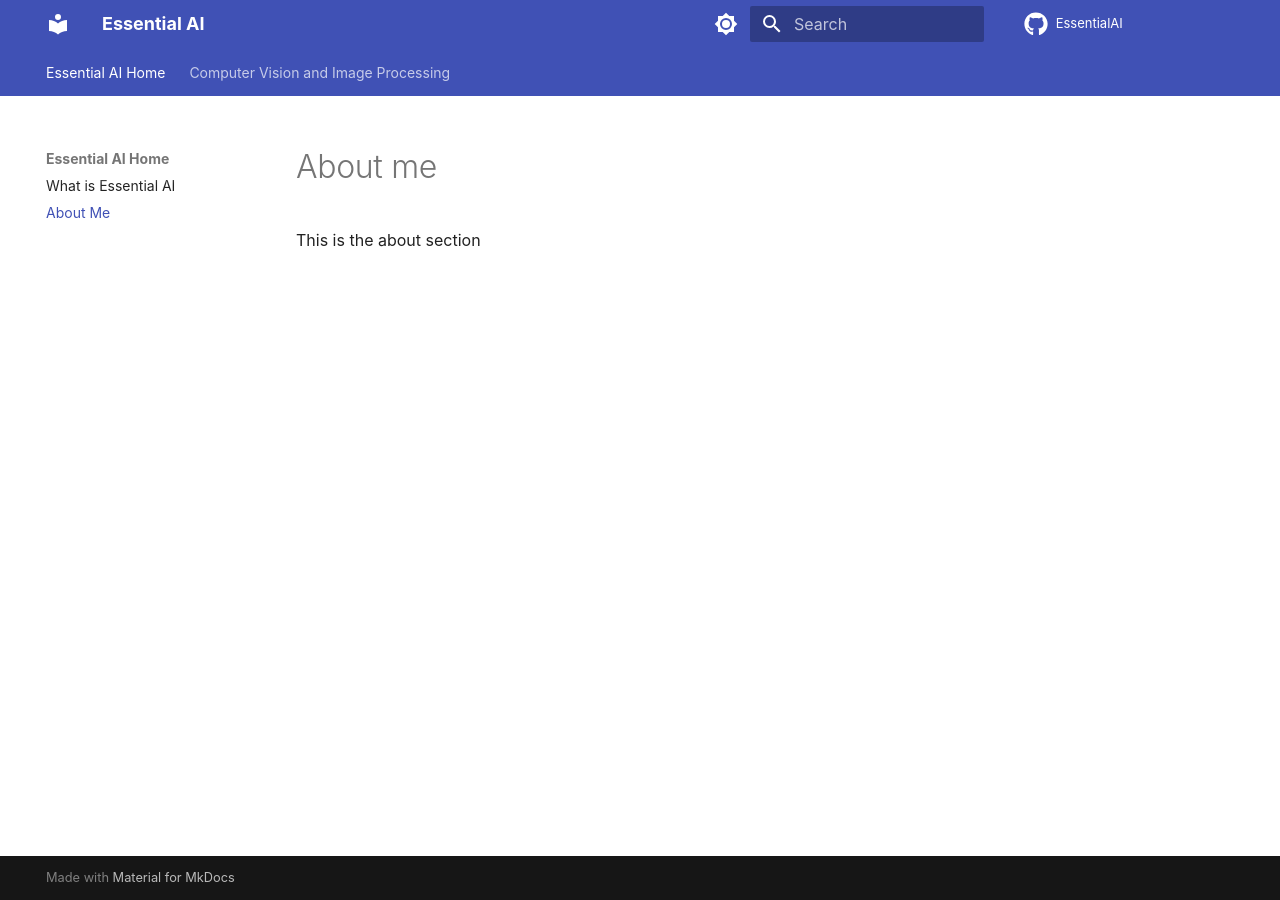
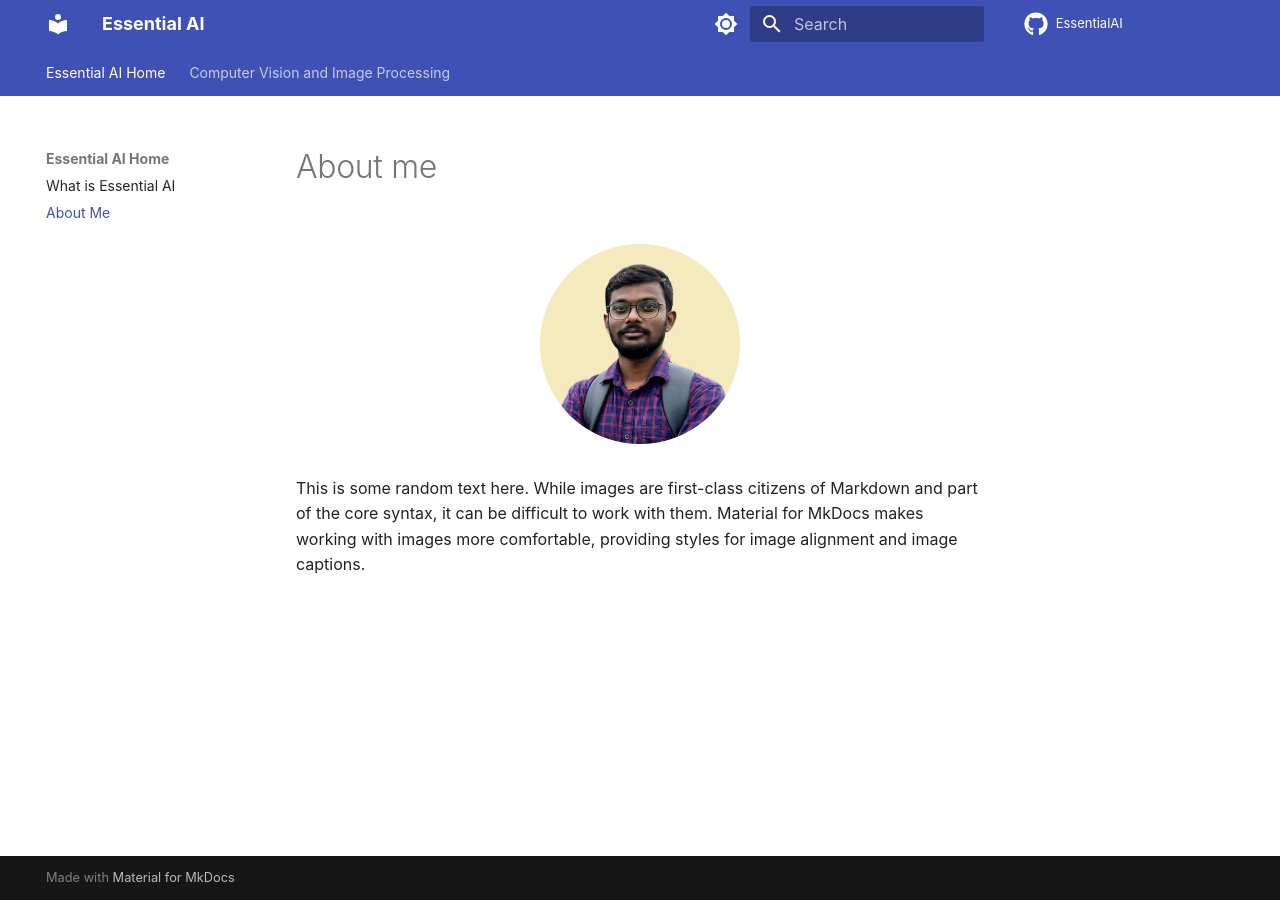
Before and after one commit to EssentialAI/EssentialAI.github.io, an MkDocs documentation site: the page built from docs/about.md, in a window 1280 px wide. Built offline with MkDocs 1.6.1 and Material for MkDocs 9.7.7, drawn with Linux system fonts in a browser that asks for light colours; some web fonts are replaced; comment, search, counter and statistics services are not loaded.

Commit message:
started about me section

```diff
--- a/docs/about.md
+++ b/docs/about.md
@@ -1,3 +1,9 @@
 # About me
 
-This is the about section
+<figure markdown="1">
+![Image title](images/site-images/image-modified.png){ width="200" }
+</figure>
+
+<p style="text-align: center;"></p>
+
+This is some random text here. While images are first-class citizens of Markdown and part of the core syntax, it can be difficult to work with them. Material for MkDocs makes working with images more comfortable, providing styles for image alignment and image captions.
--- a/mkdocs.yml
+++ b/mkdocs.yml
@@ -46,6 +46,7 @@ theme:
 
 plugins:
   - search
+  - glightbox
 
 repo_url: https://github.com/EssentialAI/essentialai.github.io
 repo_name: EssentialAI
@@ -58,6 +59,8 @@ extra_javascript:
 markdown_extensions:
   - pymdownx.highlight:
       anchor_linenums: true
+  - attr_list
+  - md_in_html
   - pymdownx.inlinehilite
   - pymdownx.snippets
   - admonition
@@ -67,7 +70,6 @@ markdown_extensions:
   - pymdownx.details
   - pymdownx.superfences
   - pymdownx.mark
-  - attr_list
   - pymdownx.emoji:
       emoji_index: !!python/name:materialx.emoji.twemoji
       emoji_generator: !!python/name:materialx.emoji.to_svg
```
Also changed, not shown: docs/images/site-images/brain1.ico (added), docs/images/site-images/image-modified.png (added), docs/images/site-images/logo.JPG (added).
